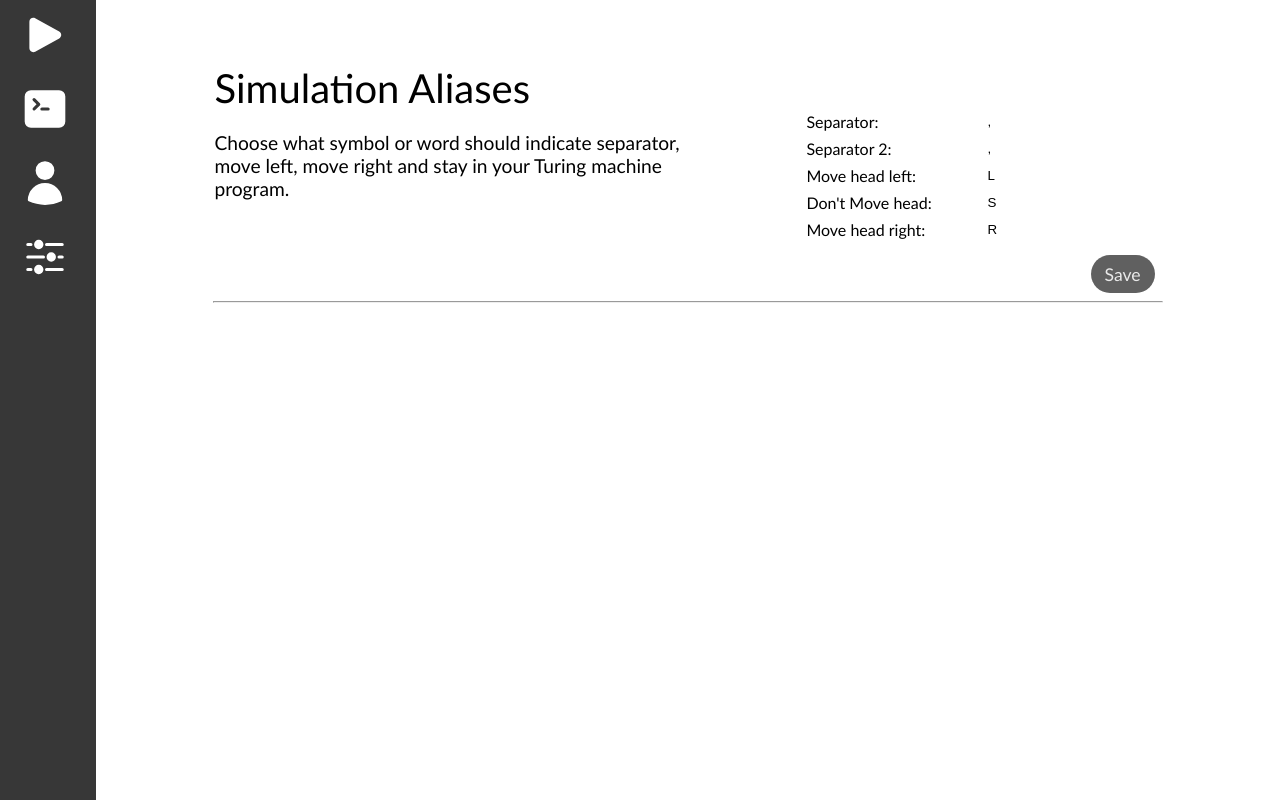
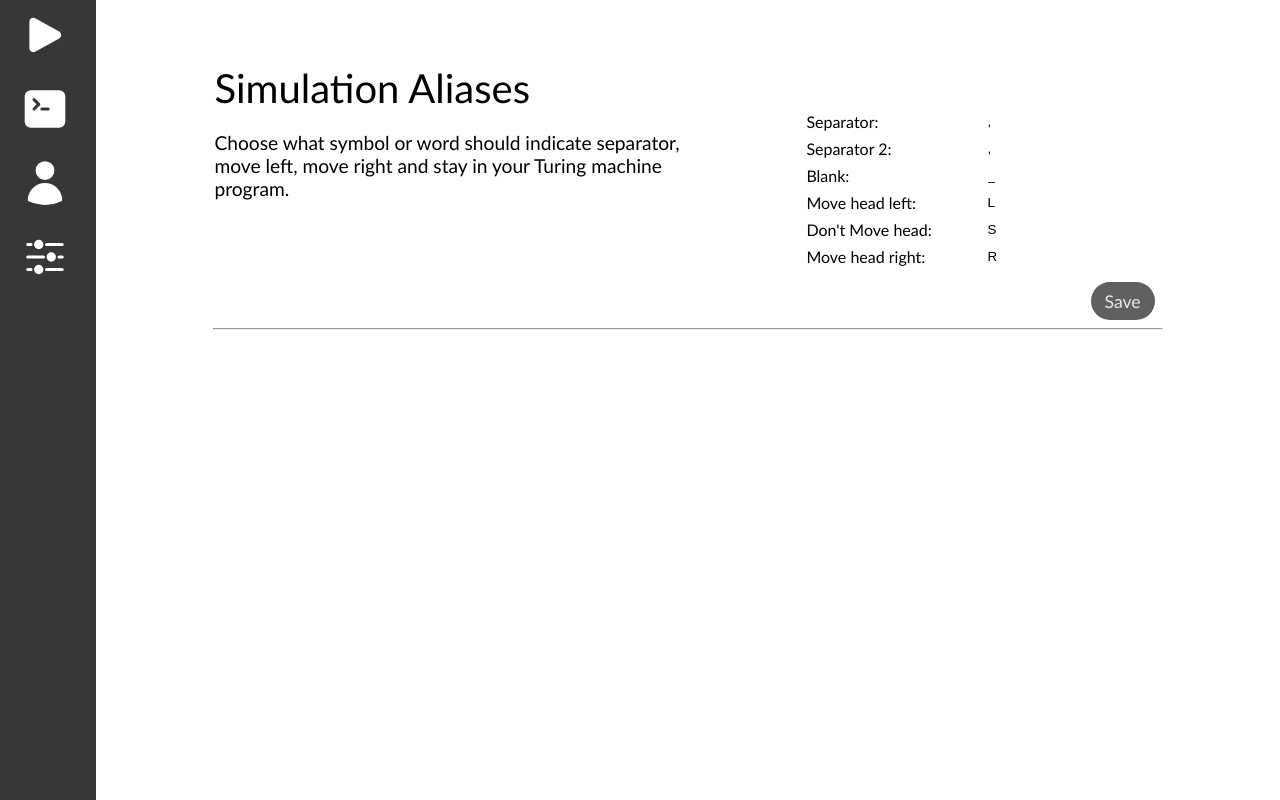
Before and after one commit to Haranana/Turing-Machine-Simulator-Frontend, a React (Vite) app: page /settings in a window 1280 px wide. Built offline with nearby package versions, Linux system fonts and the light colour scheme.

Commit message:
added custom blank sign

```diff
--- a/src/dtos/dto.ts
+++ b/src/dtos/dto.ts
@@ -7,20 +7,9 @@ import {useSimulationInput} from "../features/GlobalData/simulationInput.tsx"
 import { useSpecialStates } from "../features/GlobalData/specialStates.tsx";
 
 function localCodeToGlobal(codeLines: string[] , left:string, right:string, stay:string){
-
-   // codeLines[0].replace(new RegExp(left + '$'), 'LEFT').replace(new RegExp(right + '$'), 'RIGHT').replace(new RegExp(stay + '$'), 'STAY');
-
     return codeLines.map(line=>
         line.replace(new RegExp(left + '$'), 'LEFT').replace(new RegExp(right + '$'), 'RIGHT').replace(new RegExp(stay + '$'), 'STAY')
     );
-
-    /*
-    return codeLines.map(line =>
-        line
-        .replaceAll(left , "LEFT")
-        .replaceAll(right , "RIGHT")
-        .replaceAll(stay , "STAY")
-    );*/
 }
 
 const SendSimulationDtoSchema = z.object({
@@ -29,6 +18,7 @@ const SendSimulationDtoSchema = z.object({
   rejectState : z.string(),
   program     : z.array(z.string()),
   separator   : z.string(),
+  blank       : z.string(),
   input       : z.string(),
 });
 
@@ -65,9 +55,17 @@ export const CreatedSimulationSchema = z.object({
 });
 export type ReceiveSimulationDto = z.infer<typeof CreatedSimulationSchema>;
 
+export function buildSimulationExport(){
+  const { codeLines } = useSimulationProgram.getState();
+  const { sep1, blank, left, right, stay } = useSimulationAliases.getState();
+  const { input } = useSimulationInput.getState();
+  const { initialState, acceptState, rejectState } = useSpecialStates.getState();
+
+  const program = localCodeToGlobal(codeLines, left, right, stay);
+  return { initialState, acceptState, rejectState, program, separator: sep1, blank, input };
+}
+
 export async function sendSimulation(obj: SimulationExport) {
-
-
   const result = SendSimulationDtoSchema.safeParse(obj);
   if (!result.success) {
     const issues = result.error.issues.map(i => `${i.path.join(".")}: ${i.message}`);
@@ -88,21 +86,8 @@ export async function sendSimulation(obj: SimulationExport) {
     throw new Error(`HTTP ${res.status} ${res.statusText}\n${res.text}`);
   }
 
-
-
-   const response = await res.json();
-   console.log(response);
+  const response = await res.json();
+  console.log(response);
   return CreatedSimulationSchema.parse(response);
 
 }
-
-
-export function buildSimulationExport(){
-  const { codeLines } = useSimulationProgram.getState();
-  const { sep1, left, right, stay } = useSimulationAliases.getState();
-  const { input } = useSimulationInput.getState();
-  const { initialState, acceptState, rejectState } = useSpecialStates.getState();
-
-  const program = localCodeToGlobal(codeLines, left, right, stay);
-  return { initialState, acceptState, rejectState, program, separator: sep1, input };
-}
--- a/src/features/GlobalData/simulationAliases.tsx
+++ b/src/features/GlobalData/simulationAliases.tsx
@@ -4,6 +4,7 @@ import { persist } from "zustand/middleware";
 export type AliasesFields = {
   sep1: string;
   sep2: string;
+  blank: string;
   left: string;
   stay: string;
   right: string
@@ -21,6 +22,7 @@ export const useSimulationAliases = create<SimulationAliases>()(
     (set)=>({
     sep1: ",",
     sep2: ",",
+    blank: "_",
     left: "L",
     stay: "S",
     right: "R",
@@ -29,6 +31,7 @@ export const useSimulationAliases = create<SimulationAliases>()(
         set({
         sep1: vals.sep1,
         sep2: vals.sep2,
+        blank: vals.blank,
         left: vals.left,
         stay: vals.stay,
         right: vals.right,
--- a/src/features/Tape/TapesController.tsx
+++ b/src/features/Tape/TapesController.tsx
@@ -4,7 +4,7 @@ import "./tape.css";
 import { PlayIcon, PauseIcon, StopIcon, PlayPauseIcon, ForwardIcon,
    ChevronLeftIcon, ChevronRightIcon, ChevronDoubleLeftIcon, ChevronDoubleRightIcon, ChevronDownIcon, PlusIcon } from "@heroicons/react/24/solid";
 import { useState, useRef, useMemo, useEffect, useCallback } from "react";
-import type { Simulation ,TapeSymbol, TapeViewInput, Phase, SimulationStep , Tape, TapeState, TapeInput, AnimationType } from "./tapeTypes.tsx";
+import type { Simulation ,TapeSymbol, TapeViewInput, Phase, SimulationStep , Tape, TapeState, TapeInput, AnimationType, SimulationExport } from "./tapeTypes.tsx";
 import {TapeComponent} from "./TapeComponent"
 import { buildSimulationExport, sendSimulation} from "../../dtos/dto.ts"
 import type {ReceiveSimulationDto, SimulationStepDto} from "../../dtos/dto.ts"
@@ -320,7 +320,7 @@ export const TapesController = ({ tapeState, radius = 10, cellPx = 80, animateMs
 
   async function loadSimulation(){
 
-    const simulationExport = buildSimulationExport();
+    const simulationExport : SimulationExport = buildSimulationExport();
     try{
       const simulationData = await sendSimulation(simulationExport);
       console.log(simulationData);
--- a/src/features/Tape/tapeTypes.tsx
+++ b/src/features/Tape/tapeTypes.tsx
@@ -9,6 +9,7 @@ export type SimulationExport = {
   rejectState : string,
   program : string[],
   separator : string,
+  blank: string,
   input : string,
 }
 
--- a/src/pages/SettingsPage.tsx
+++ b/src/pages/SettingsPage.tsx
@@ -8,10 +8,11 @@ import { useRef } from 'react';
 
 export default  function SettingsPage() {
 
-    const { sep1, sep2, left, stay, right, setAll} = useSimulationAliases()
+    const { sep1, sep2, blank, left, stay, right, setAll} = useSimulationAliases()
 
     const sep1Ref = useRef<HTMLInputElement>(null);
     const sep2Ref = useRef<HTMLInputElement>(null);
+    const blankRef = useRef<HTMLInputElement>(null);
     const leftRef = useRef<HTMLInputElement>(null);
     const stayRef = useRef<HTMLInputElement>(null);
     const rightRef = useRef<HTMLInputElement>(null);
@@ -23,6 +24,9 @@ export default  function SettingsPage() {
 
         let sep2RefValue = sep2Ref.current?.value;
         sep2RefValue = sep2RefValue === undefined? sep2 : sep2RefValue as string;
+
+        let blankRefValue = blankRef.current?.value;
+        blankRefValue = blankRefValue === undefined? blank : blankRefValue as string;
 
         let leftRefValue = leftRef.current?.value;
         leftRefValue = leftRefValue === undefined? left : leftRefValue as string;
@@ -39,6 +43,7 @@ export default  function SettingsPage() {
         const newValues : AliasesFields = {
             sep1: sep1RefValue,
             sep2: sep2RefValue,
+            blank: blankRefValue,
             left: leftRefValue,
             stay: stayRefValue,
             right: rightRefValue,
@@ -68,6 +73,11 @@ export default  function SettingsPage() {
                     </div>
 
                     <div className='settings-text-field-row'>
+                        <label className="settings-text-field-label" htmlFor='blank-alias'>Blank:</label>
+                        <input ref={blankRef} className="settings-text-field blank-text-field" type="text" name="blank-alias" maxLength={10}  id="blank-alias" defaultValue={blank}/>
+                    </div>
+
+                    <div className='settings-text-field-row'>
                         <label className="settings-text-field-label" htmlFor='left-alias'>Move head left:</label>
                         <input ref={leftRef} className="settings-text-field left-text-field" type="text" name="left-alias" maxLength={10}  id="left-alias" defaultValue={left}/>
 
```
